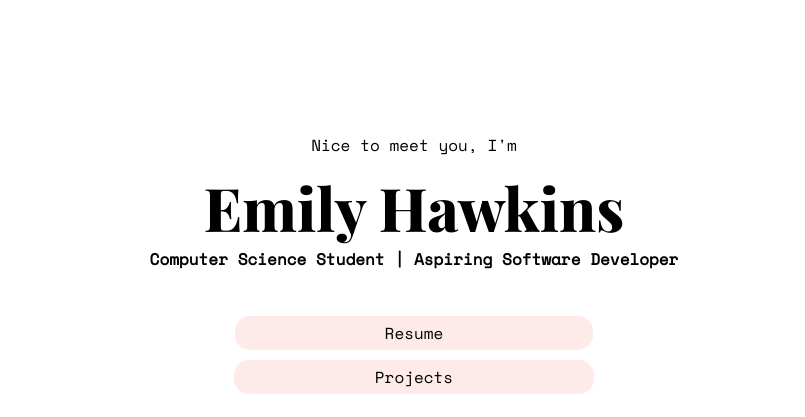
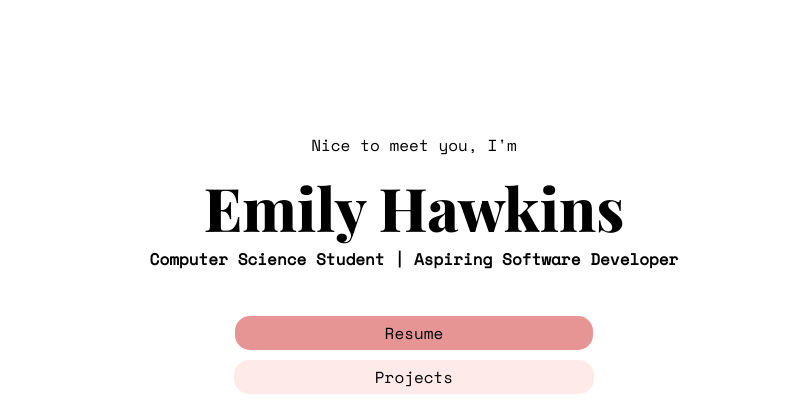
Before and after one commit to emilyshawkins/emilyshawkins.github.io, a plain HTML site: page index.html in a window 1280 px wide. In both pictures the pointer is over the link "Resume". Shown: the top 417 px of the page, without its empty margins (226-1031 px from the left). Drawn offline with nearby package versions, Linux system fonts and the light colour scheme; a web font is replaced by a local one.

Commit message:
Update style.css - button hover changes color

```diff
--- a/style.css
+++ b/style.css
@@ -81,3 +81,7 @@ img {
 #about {
     margin-bottom: 250px;
 }
+
+a:hover {
+    background-color: #e69494;
+}
```
